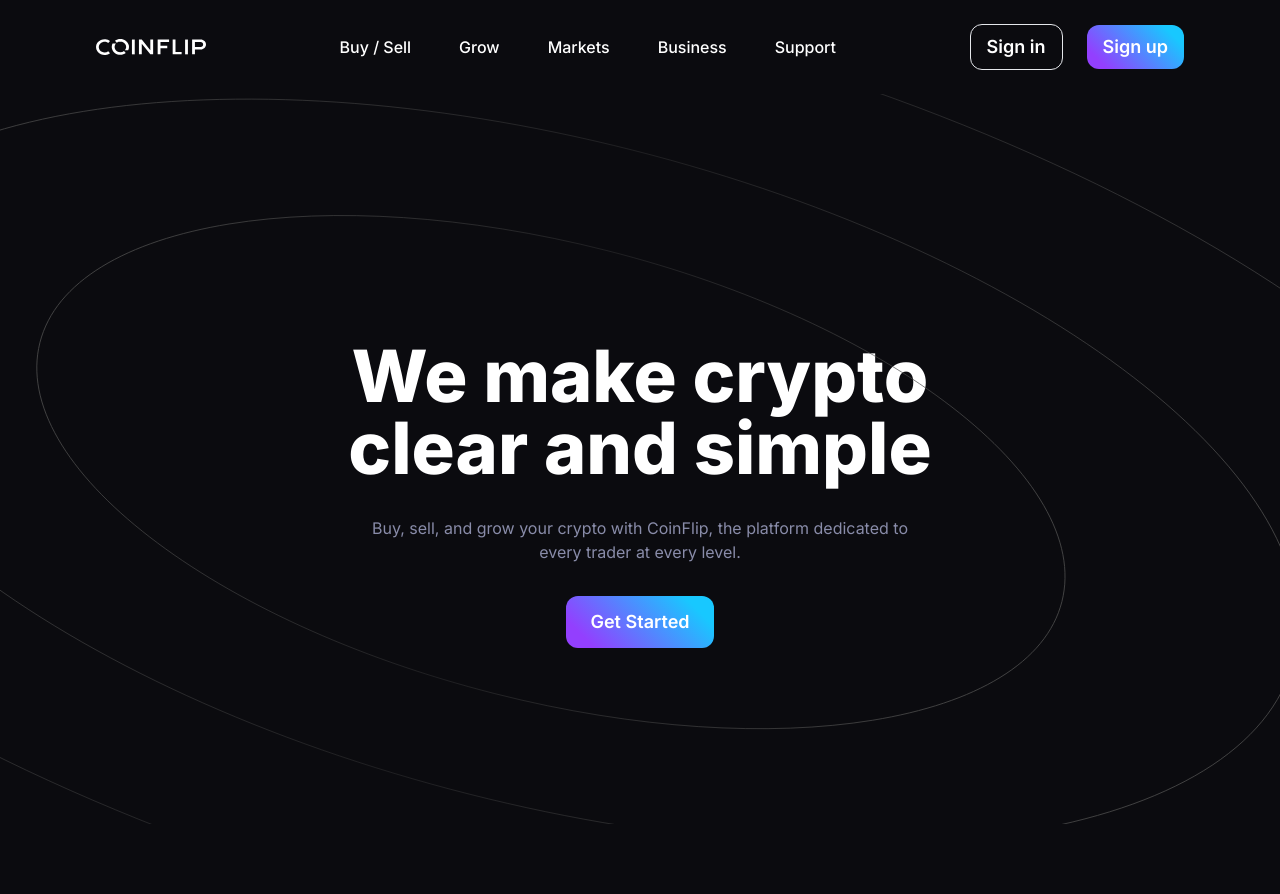
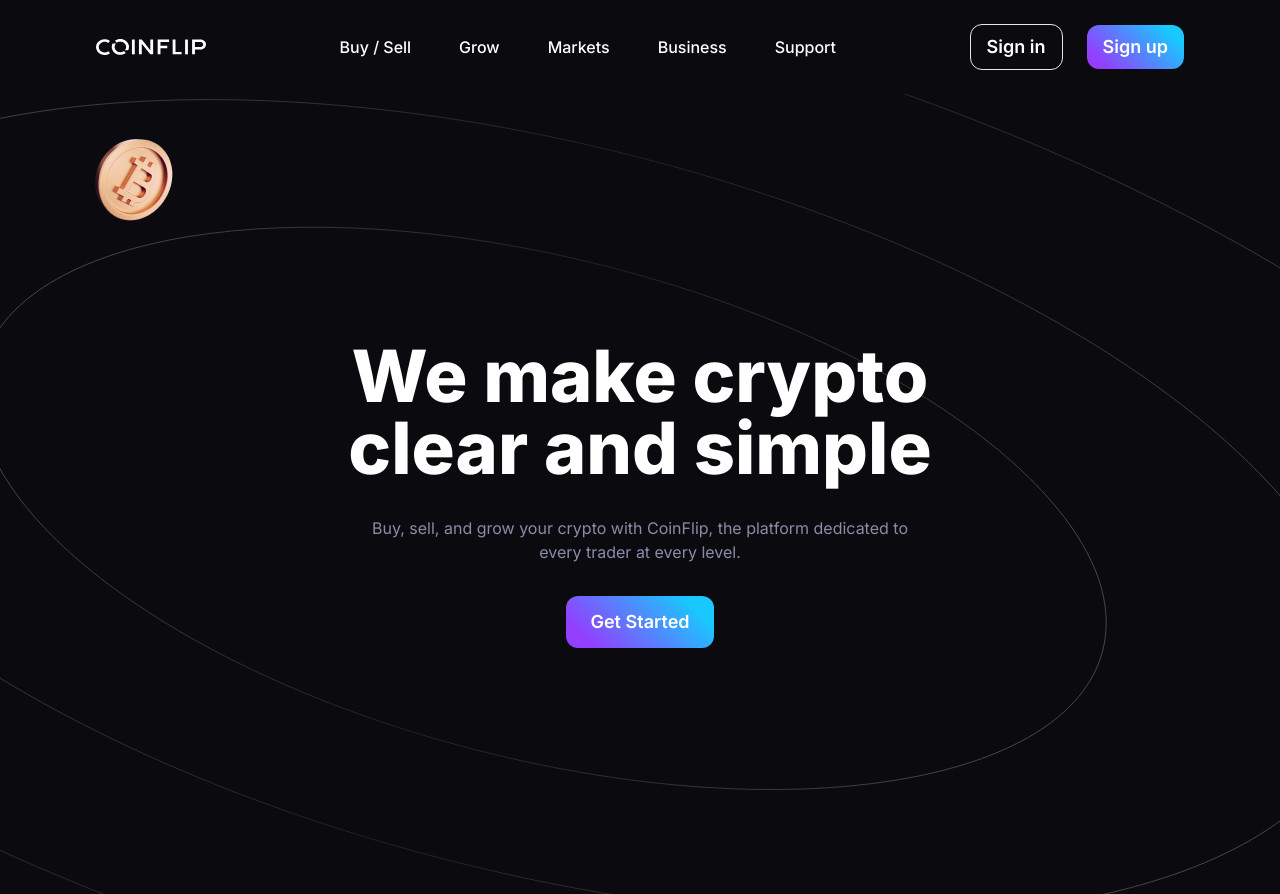
Before and after one commit to gift56/coinflip, a Vue app: page / in a window 1280 px wide. Built offline with nearby package versions, Linux system fonts and the light colour scheme.

Commit message:
working on hero section

```diff
--- a/src/assets/main.css
+++ b/src/assets/main.css
@@ -24,7 +24,6 @@
 img {
   user-select: none;
   -webkit-user-drag: none;
-  cursor: not-allowed;
 }
 
 ::selection {
--- a/src/components/Hero.vue
+++ b/src/components/Hero.vue
@@ -1,9 +1,9 @@
 <template>
   <section
-    className="w-full relative h-screen flex flex-col items-center justify-center"
+    className="w-full relative h-screen flex flex-col items-center justify-center overflow-hidden"
   >
     <div
-      class="flex flex-col w-full items-center justify-center gap-8 relative"
+      class="flex flex-col w-full items-center justify-center gap-8 relative z-10"
     >
       <h1 class="text-3xl font-extrabold md:text-6xl lg:text-7xl text-center">
         We make crypto <br class="hidden lg:block" />
@@ -22,8 +22,11 @@
         </button>
       </RouterLink>
     </div>
-    <div class="w-full absolute h-full">
-      <img src="../assets/image/heroCircle.svg" alt="curcle" />
+    <div class="w-full absolute h-full top-0">
+      <div class="relative w-full h-full">
+        <img src="../assets/image/heroCircle.svg" alt="circle" class="w-full h-full object-cover" />
+        <img src="../assets/image/heroImage1.png" alt="image" class="absolute top-[2%] left-[5%]">
+      </div>
     </div>
   </section>
 </template>
```
